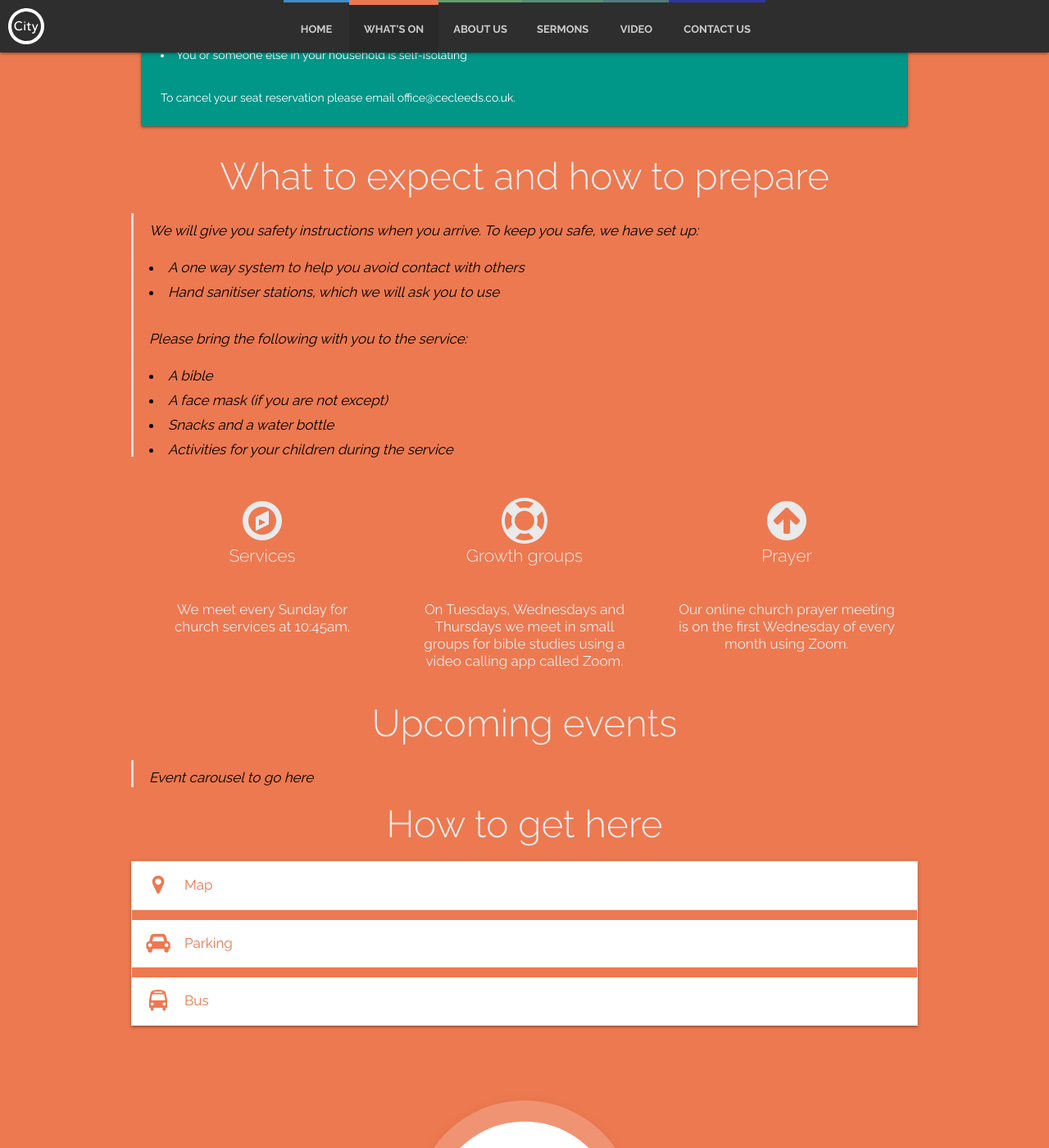
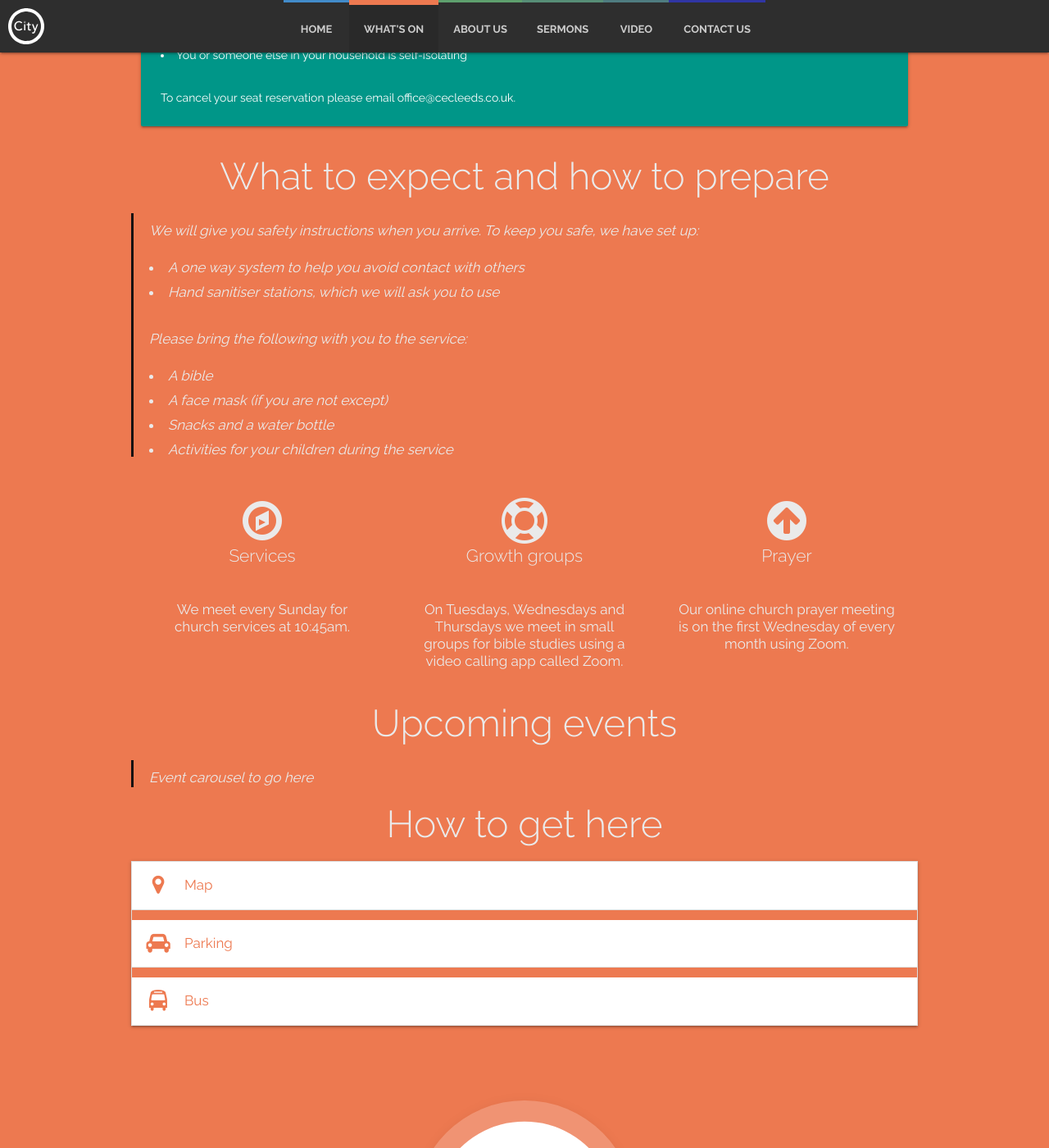
Before and after one commit to woodcock3/citychurch, a Jekyll site: the page built from index.html, in a window 1280 px wide and 1400 px high, scrolled down 1744 px. Shown: the whole window at 82% size. Built offline with Jekyll 4.4.1, drawn with Linux system fonts in a browser that asks for light colours.

Commit message:
Update base.css

```diff
--- a/stylesheets/css/base.css
+++ b/stylesheets/css/base.css
@@ -81,8 +81,8 @@
 	small { font-size: 80%; }
 
 /*	Blockquotes  */
-	blockquote, blockquote p { font-size: 17px; line-height: 24px; color: #000; font-style: italic; }
-	blockquote { margin: 0 0 20px; padding: 9px 20px 0 19px; border-left: 3px solid #ddd; }
+	blockquote, blockquote p { font-size: 17px; line-height: 24px; color: #eaeaea; font-style: italic; }
+	blockquote { margin: 0 0 20px; padding: 9px 20px 0 19px; border-left: 3px solid #111; }
 	blockquote cite { display: block; font-size: 12px; color: #555; }
 	blockquote cite:before { content: "\2014 \0020"; }
 	blockquote cite a, blockquote cite a:visited, blockquote cite a:visited { color: #555; }
```
